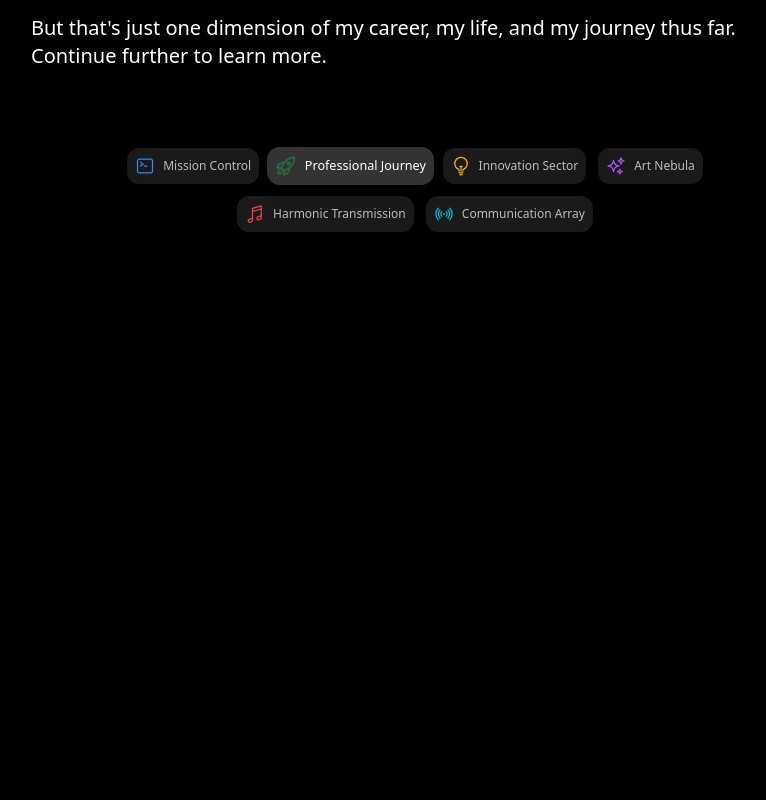
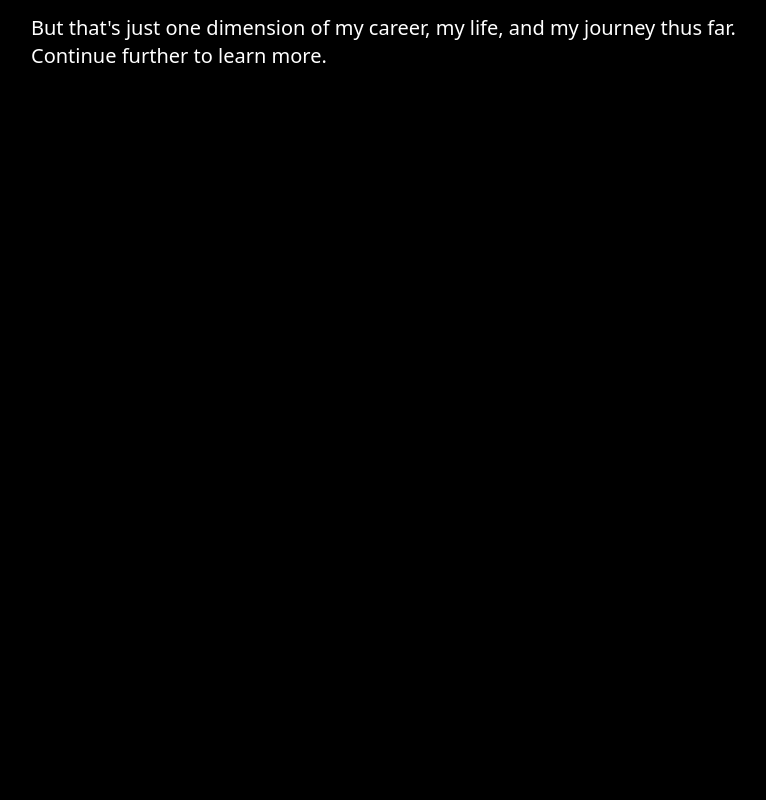
Before and after one commit to whittenluke/theartofluke, a Next.js app: page / in a window 1280 px wide. Shown: the part 1720-2520 px from the top of the page, without its empty margins (225-991 px from the left). Built offline with nearby package versions, Linux system fonts and the light colour scheme.

Commit message:
Quick Nav and Artwork Section

```diff
--- a/src/app/layout.tsx
+++ b/src/app/layout.tsx
@@ -1,6 +1,5 @@
 import type { Metadata } from 'next'
 import { Inter } from 'next/font/google'
-import Navigation from '@/components/layout/Navigation'
 import '@styles/globals.css'
 
 // Initialize font
@@ -54,9 +53,6 @@ export default function RootLayout({
   return (
     <html lang="en" className={`${inter.variable}`}>
       <body className="min-h-screen bg-black antialiased">
-        {/* Add Navigation component */}
-        <Navigation />
-
         {/* Smooth scroll container */}
         <div className="relative h-full">
           {/* Skip to main content for accessibility */}
--- a/src/app/page.tsx
+++ b/src/app/page.tsx
@@ -196,16 +196,6 @@ const RocketShip = ({ onClick, className = "", position = "first" }: {
       style={getFlightStyles()}
     >
       <div className="relative duration-700 flex flex-col items-center">
-        {/* Text - Modified conditions for both sections */}
-        {((getCurrentSection() === 'title' && (y === 0 || (!isLeadingScroll && !isAnimating)) && !isAnimating) ||
-          (isInDefaultState() && !isAnimating && flightProgress === 0) ||
-          (getCurrentSection() === 'about' && !isLeadingScroll && !isAnimating && flightProgress === 0)) && (
-          <div className="text-white text-xl mb-4 opacity-75 text-center whitespace-nowrap
-                       transition-opacity duration-300 group-hover:opacity-100">
-            Scroll down or click spaceship
-          </div>
-        )}
-
         {/* Rocket */}
         <div className="flex justify-center duration-1000">
           <svg
@@ -314,10 +304,14 @@ export default function Home() {
     })
   }, [])
 
-  // Modify handleCardClick to use refs instead of hardcoded positions
-  const handleCardClick = (ref: React.RefObject<HTMLElement>) => {
+  // Add state to track current section
+  const [currentSection, setCurrentSection] = useState('missionControl')
+
+  // Update handleCardClick to also set current section
+  const handleCardClick = (ref: React.RefObject<HTMLElement>, sectionId: string) => {
     if (ref.current) {
       scrollToSection(ref.current)
+      setCurrentSection(sectionId)
     }
   }
 
@@ -325,6 +319,22 @@ export default function Home() {
 
   return (
     <div className="relative min-h-[2000vh] bg-black" ref={missionControlRef}>
+      {/* Add QuickNav at top level */}
+      <QuickNav
+        currentSection={currentSection}
+        onNavigate={(sectionId) => {
+          const refs = {
+            missionControl: missionControlRef,
+            professionalJourney: professionalJourneyRef,
+            innovationSector: innovationSectorRef,
+            artNebula: artNebulaRef,
+            harmonicTransmission: harmonicTransmissionRef,
+            communicationArray: communicationArrayRef
+          }
+          handleCardClick(refs[sectionId as keyof typeof refs], sectionId)
+        }}
+      />
+
       {/* Debug display */}
       <Suspense fallback={null}>
         <div className="fixed top-4 right-4 bg-black/50 text-white p-2 z-50">
@@ -383,7 +393,7 @@ export default function Home() {
                   <div className="grid grid-cols-1 md:grid-cols-2 lg:grid-cols-3 gap-6">
                     {/* Mission Control Card */}
                     <div className="bg-white/10 backdrop-blur-sm rounded-lg p-6 hover:bg-white/20 transition-all duration-300 cursor-pointer"
-                      onClick={() => handleCardClick(missionControlRef)}
+                      onClick={() => handleCardClick(missionControlRef, 'missionControl')}
                     >
                       <div className="h-12 w-12 mb-4 mx-auto">
                         <CommandLineIcon className="w-full h-full text-blue-500" />
@@ -395,7 +405,7 @@ export default function Home() {
                     {/* Professional Journey Card */}
                     <div
                       className="bg-white/10 backdrop-blur-sm rounded-lg p-6 hover:bg-white/20 transition-all duration-300 cursor-pointer"
-                      onClick={() => handleCardClick(professionalJourneyRef)}
+                      onClick={() => handleCardClick(professionalJourneyRef, 'professionalJourney')}
                     >
                       <div className="h-12 w-12 mb-4 mx-auto">
                         <RocketLaunchIcon className="w-full h-full text-green-500" />
@@ -407,7 +417,7 @@ export default function Home() {
                     {/* Innovation Sector Card */}
                     <div
                       className="bg-white/10 backdrop-blur-sm rounded-lg p-6 hover:bg-white/20 transition-all duration-300 cursor-pointer"
-                      onClick={() => handleCardClick(innovationSectorRef)}
+                      onClick={() => handleCardClick(innovationSectorRef, 'innovationSector')}
                     >
                       <div className="h-12 w-12 mb-4 mx-auto">
                         <LightBulbIcon className="w-full h-full text-yellow-500" />
@@ -419,7 +429,7 @@ export default function Home() {
                     {/* Art Nebula Card */}
                     <div
                       className="bg-white/10 backdrop-blur-sm rounded-lg p-6 hover:bg-white/20 transition-all duration-300 cursor-pointer"
-                      onClick={() => handleCardClick(artNebulaRef)}
+                      onClick={() => handleCardClick(artNebulaRef, 'artNebula')}
                     >
                       <div className="h-12 w-12 mb-4 mx-auto">
                         <SparklesIcon className="w-full h-full text-purple-500" />
@@ -431,7 +441,7 @@ export default function Home() {
                     {/* Harmonic Transmission Card */}
                     <div
                       className="bg-white/10 backdrop-blur-sm rounded-lg p-6 hover:bg-white/20 transition-all duration-300 cursor-pointer"
-                      onClick={() => handleCardClick(harmonicTransmissionRef)}
+                      onClick={() => handleCardClick(harmonicTransmissionRef, 'harmonicTransmission')}
                     >
                       <div className="h-12 w-12 mb-4 mx-auto">
                         <MusicalNoteIcon className="w-full h-full text-red-500" />
@@ -443,7 +453,7 @@ export default function Home() {
                     {/* Communication Array Card */}
                     <div
                       className="bg-white/10 backdrop-blur-sm rounded-lg p-6 hover:bg-white/20 transition-all duration-300 cursor-pointer"
-                      onClick={() => handleCardClick(communicationArrayRef)}
+                      onClick={() => handleCardClick(communicationArrayRef, 'communicationArray')}
                     >
                       <div className="h-12 w-12 mb-4 mx-auto">
                         <SignalIcon className="w-full h-full text-cyan-500" />
@@ -493,26 +503,6 @@ export default function Home() {
                 But that's just one dimension of my career, my life, and my journey thus far. Continue further to learn more.
                 </p>
               </div>
-            </div>
-
-            {/* QuickNav - Centered at bottom */}
-            <div className="absolute bottom-8 left-1/2 -translate-x-1/2">
-              <QuickNav
-                variant="horizontal"
-                size="medium"
-                currentSection="professionalJourney"
-                onNavigate={(sectionId) => {
-                  const refs = {
-                    missionControl: missionControlRef,
-                    professionalJourney: professionalJourneyRef,
-                    innovationSector: innovationSectorRef,
-                    artNebula: artNebulaRef,
-                    harmonicTransmission: harmonicTransmissionRef,
-                    communicationArray: communicationArrayRef
-                  }
-                  handleCardClick(refs[sectionId as keyof typeof refs])
-                }}
-              />
             </div>
           </section>
 
@@ -637,26 +627,6 @@ export default function Home() {
                 </div>
               </div>
             </div>
-
-            {/* Add QuickNav */}
-            <div className="absolute bottom-8 left-1/2 -translate-x-1/2">
-              <QuickNav
-                variant="horizontal"
-                size="medium"
-                currentSection="innovationSector"
-                onNavigate={(sectionId) => {
-                  const refs = {
-                    missionControl: missionControlRef,
-                    professionalJourney: professionalJourneyRef,
-                    innovationSector: innovationSectorRef,
-                    artNebula: artNebulaRef,
-                    harmonicTransmission: harmonicTransmissionRef,
-                    communicationArray: communicationArrayRef
-                  }
-                  handleCardClick(refs[sectionId as keyof typeof refs])
-                }}
-              />
-            </div>
           </section>
 
           {/* Art Nebula Section */}
@@ -696,26 +666,6 @@ export default function Home() {
                   </div>
                 ))}
               </div>
-            </div>
-
-            {/* Keep your existing QuickNav */}
-            <div className="absolute bottom-8 left-1/2 -translate-x-1/2">
-              <QuickNav
-                variant="horizontal"
-                size="medium"
-                currentSection="artNebula"
-                onNavigate={(sectionId) => {
-                  const refs = {
-                    missionControl: missionControlRef,
-                    professionalJourney: professionalJourneyRef,
-                    innovationSector: innovationSectorRef,
-                    artNebula: artNebulaRef,
-                    harmonicTransmission: harmonicTransmissionRef,
-                    communicationArray: communicationArrayRef
-                  }
-                  handleCardClick(refs[sectionId as keyof typeof refs])
-                }}
-              />
             </div>
           </section>
 
@@ -801,24 +751,6 @@ export default function Home() {
                 </p>
               </div>
             </div>
-            <div className="absolute bottom-8 left-1/2 -translate-x-1/2">
-              <QuickNav
-                variant="horizontal"
-                size="medium"
-                currentSection="harmonicTransmission"
-                onNavigate={(sectionId) => {
-                  const refs = {
-                    missionControl: missionControlRef,
-                    professionalJourney: professionalJourneyRef,
-                    innovationSector: innovationSectorRef,
-                    artNebula: artNebulaRef,
-                    harmonicTransmission: harmonicTransmissionRef,
-                    communicationArray: communicationArrayRef
-                  }
-                  handleCardClick(refs[sectionId as keyof typeof refs])
-                }}
-              />
-            </div>
           </section>
 
           {/* Communication Array Section */}
@@ -844,24 +776,6 @@ export default function Home() {
                 of our expanding universe.
                 </p>
               </div>
-            </div>
-            <div className="absolute bottom-8 left-1/2 -translate-x-1/2">
-              <QuickNav
-                variant="horizontal"
-                size="medium"
-                currentSection="communicationArray"
-                onNavigate={(sectionId) => {
-                  const refs = {
-                    missionControl: missionControlRef,
-                    professionalJourney: professionalJourneyRef,
-                    innovationSector: innovationSectorRef,
-                    artNebula: artNebulaRef,
-                    harmonicTransmission: harmonicTransmissionRef,
-                    communicationArray: communicationArrayRef
-                  }
-                  handleCardClick(refs[sectionId as keyof typeof refs])
-                }}
-              />
             </div>
           </section>
 
--- a/src/components/navigation/QuickNav.tsx
+++ b/src/components/navigation/QuickNav.tsx
@@ -1,65 +1,117 @@
+'use client'
+
+import { useScroll } from '@/hooks/useScroll'
 import {
   CommandLineIcon, RocketLaunchIcon, SparklesIcon,
   LightBulbIcon, MusicalNoteIcon, SignalIcon
 } from '@heroicons/react/24/outline'
 
 interface QuickNavProps {
-  variant?: 'horizontal' | 'vertical'
-  size?: 'small' | 'medium'
   currentSection?: string
   onNavigate: (section: string) => void
 }
 
-export const QuickNav = ({
-  variant = 'horizontal',
-  size = 'medium',
-  currentSection,
-  onNavigate
-}: QuickNavProps) => {
+export const QuickNav = ({ currentSection, onNavigate }: QuickNavProps) => {
+  const { y } = useScroll({ threshold: 50 })
+
+  // Only show nav after scrolling past Mission Control (around 800px)
+  const shouldShow = y > 800 && y < 8000
+
   const navItems = [
-    { id: 'missionControl', icon: CommandLineIcon, label: 'Mission Control', color: 'text-blue-500' },
-    { id: 'professionalJourney', icon: RocketLaunchIcon, label: 'Professional Journey', color: 'text-green-500' },
-    { id: 'innovationSector', icon: LightBulbIcon, label: 'Innovation Sector', color: 'text-yellow-500' },
-    { id: 'artNebula', icon: SparklesIcon, label: 'Art Nebula', color: 'text-purple-500' },
-    { id: 'harmonicTransmission', icon: MusicalNoteIcon, label: 'Harmonic Transmission', color: 'text-red-500' },
-    { id: 'communicationArray', icon: SignalIcon, label: 'Communication Array', color: 'text-cyan-500' }
+    {
+      id: 'missionControl',
+      icon: CommandLineIcon,
+      label: ['Mission', 'Control'],
+      color: 'text-blue-500'
+    },
+    {
+      id: 'professionalJourney',
+      icon: RocketLaunchIcon,
+      label: ['Professional', 'Journey'],
+      color: 'text-green-500'
+    },
+    {
+      id: 'innovationSector',
+      icon: LightBulbIcon,
+      label: ['Innovation', 'Sector'],
+      color: 'text-yellow-500'
+    },
+    {
+      id: 'artNebula',
+      icon: SparklesIcon,
+      label: ['Art', 'Nebula'],
+      color: 'text-purple-500'
+    },
+    {
+      id: 'harmonicTransmission',
+      icon: MusicalNoteIcon,
+      label: ['Harmonic', 'Transmission'],
+      color: 'text-red-500'
+    },
+    {
+      id: 'communicationArray',
+      icon: SignalIcon,
+      label: ['Communication', 'Array'],
+      color: 'text-cyan-500'
+    }
   ]
 
   return (
-    <div className={`
-      flex flex-wrap justify-center gap-3 backdrop-blur-md
-      rounded-2xl p-4 max-w-[90vw] mx-auto
-      ${variant === 'horizontal' ? 'flex-row' : 'flex-col'}
+    <nav className={`
+      fixed top-0 left-0 w-full z-[100]
+      transition-all duration-500 ease-out
+      ${shouldShow
+        ? 'translate-y-0 opacity-100'
+        : '-translate-y-full opacity-0'
+      }
     `}>
+      <div className="
+        mx-auto px-4 backdrop-blur-md bg-black/40
+        border-b border-white/10 shadow-lg
+      ">
+        <div className="max-w-7xl mx-auto flex justify-center items-center h-20">
+          <div className="flex space-x-3">
             {navItems.map(({ id, icon: Icon, label, color }) => {
               const isActive = currentSection === id
               return (
                 <button
                   key={id}
+                  onClick={() => onNavigate(id)}
                   className={`
-              flex items-center gap-2 p-2 rounded-xl
+                    group px-5 py-2.5 rounded-lg
                     transition-all duration-300
                     ${isActive
-                ? 'bg-white/20 shadow-lg scale-105'
-                : 'bg-white/10 hover:bg-white/15'
+                      ? 'bg-white/20'
+                      : 'hover:bg-white/10'
                     }
                   `}
-            onClick={() => onNavigate(id)}
                 >
+                  <div className="flex flex-col items-center">
                     <Icon className={`
-              w-6 h-6 md:w-5 md:h-5
+                      w-6 h-6 mb-1.5
                       ${color}
                       ${isActive ? 'animate-pulse' : ''}
                     `} />
-            <span className={`
-              text-sm md:text-xs whitespace-nowrap
-              ${isActive ? 'text-white' : 'text-white/70'}
-            `}>
-              {label}
+                    <div className="flex flex-col items-center">
+                      {label.map((line, i) => (
+                        <span
+                          key={i}
+                          className={`
+                            text-[11px] leading-tight
+                            ${isActive ? 'text-white' : 'text-white/70 group-hover:text-white/90'}
+                          `}
+                        >
+                          {line}
                         </span>
+                      ))}
+                    </div>
+                  </div>
                 </button>
               )
             })}
           </div>
+        </div>
+      </div>
+    </nav>
   )
 }
```
Lines whose indentation alone changed are shown as unchanged.
